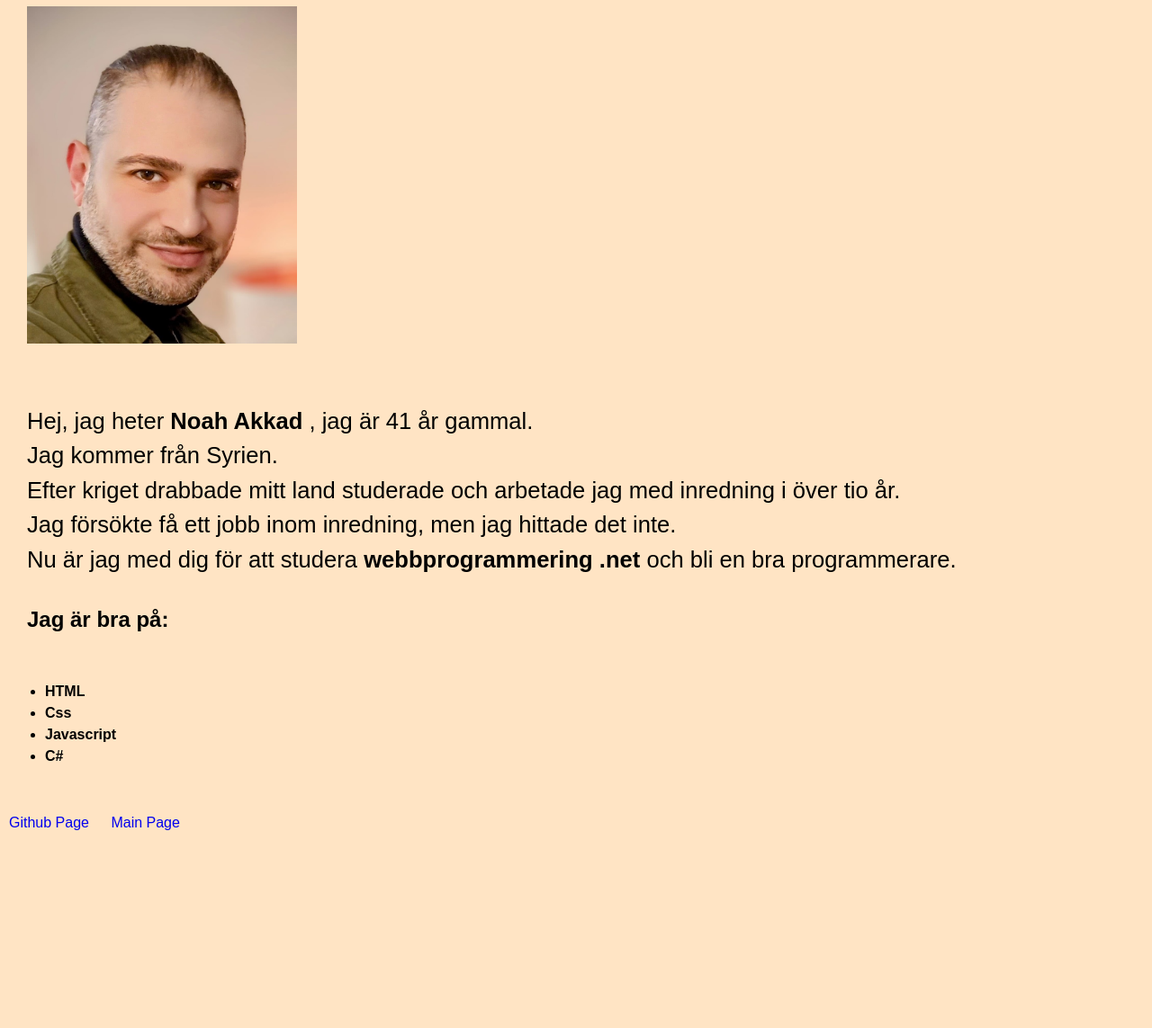
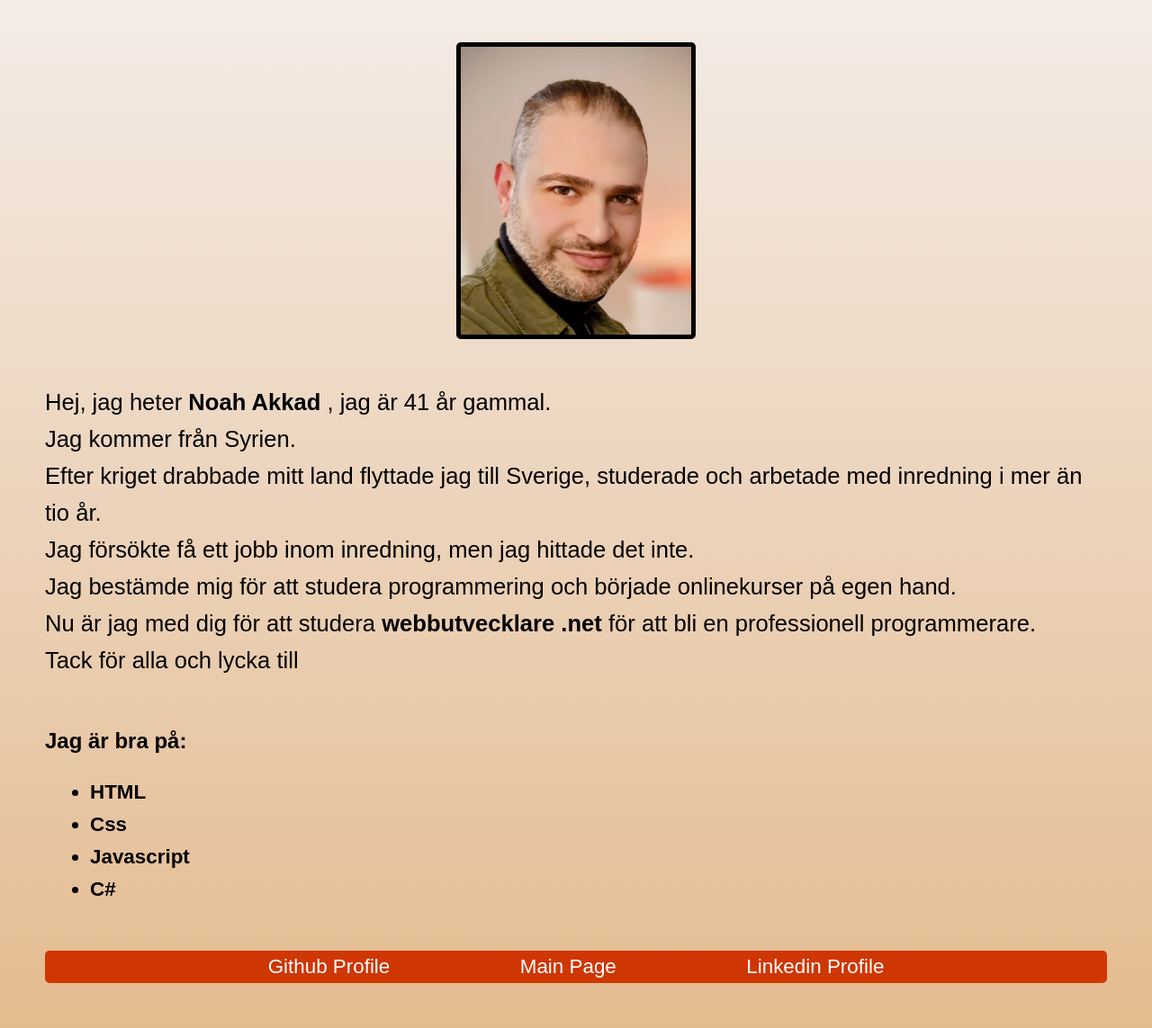
Before and after one commit to Linneakagemark/hackathon_group_4, a plain HTML site: page noah_akkad.html in a window 1280 px wide. Shown: the part 155-1298 px from the top of the page at 90% size. Before the commit the page ends 1082 px from the top, so only its background shows below. Drawn offline with Linux system fonts and the light colour scheme.

Commit message:
My Page Noah

```diff
--- a/Css_noah.css
+++ b/Css_noah.css
@@ -2,31 +2,67 @@
   font-family: Arial, Helvetica, sans-serif;
   margin: 0px;
   padding: 0px;
-  background-color:bisque;
-  line-height: 150%;
+  line-height: 160%;
+}
+body{
+  background-image: linear-gradient(rgb(246, 242, 242),rgb(228, 187, 143));
 }
 h1{
     text-align: center;
-    margin: 30px;
-    font-size: 3em;
+    margin: 50px;
+    font-size: 4em;
+    text-shadow: 2px 2px #cac8c8;
 }
 h2{
-
-  margin: 30px;
+  margin-left: 50px;
   font-weight: 400;
 }
 img{
-  margin: 30px;
+  display: block;
+  margin-left: auto;
+  margin-right: auto;
+  width: 20%;
+  border: 5px solid black;
+  border-radius: 5px;
+  -webkit-border-radius: 5px;
+  -moz-border-radius: 5px;
+  -ms-border-radius: 5px;
+  -o-border-radius: 5px;
+  transition: transform .2s;
 }
 p{
-  margin: 30px;
+  margin: 50px;
   font-size: 1.6em;
 }
 ul{
-  margin: 50px;
+  margin: 20px 20px 20px 100px;
   font-weight: bold;
+  font-size: 1.4em;
 }
 a{
-  margin: 10px;
+  margin: 50px;
+  padding: 20px;
   text-decoration: none;
+  font-size: 1.4em;
+  color: rgb(255, 255, 255);
 }
+footer{
+  text-align: center;
+  margin: 50px;
+  background-color: rgb(206, 54, 3);
+  border-radius: 5px;
+  -webkit-border-radius: 5px;
+  -moz-border-radius: 5px;
+  -ms-border-radius: 5px;
+  -o-border-radius: 5px;
+}
+a:hover{
+  color: blue;
+}
+img:hover{
+  transform: scale(1.2);
+  -webkit-transform: scale(1.2);
+  -moz-transform: scale(1.2);
+  -ms-transform: scale(1.2);
+  -o-transform: scale(1.2);
+}
--- a/noah_akkad.html
+++ b/noah_akkad.html
@@ -9,8 +9,8 @@
 <body>
     <div>
         <h1>Noah Akkad</h1>
-        <img src="04DF0C8F-DB2E-4E58-A6E9-1514C1A33BBF_1_105_c.jpeg" alt="my photo" width="300">
-        <p>Hej, jag heter <strong>Noah Akkad</strong> , jag är 41 år gammal. <br> Jag kommer från Syrien. <br> Efter kriget drabbade mitt land studerade och arbetade jag med inredning i över tio år. <br> Jag försökte få ett jobb inom inredning, men jag hittade det inte. <br> Nu är jag med dig för att studera <strong>webbprogrammering .net</strong>  och bli en bra programmerare.</p>
+        <img src="04DF0C8F-DB2E-4E58-A6E9-1514C1A33BBF_1_105_c.jpeg" alt="noah photo" width="300">
+        <p>Hej, jag heter <strong>Noah Akkad</strong> , jag är 41 år gammal. <br> Jag kommer från Syrien. <br> Efter kriget drabbade mitt land flyttade jag till Sverige, studerade och arbetade med inredning i mer än tio år. <br> Jag försökte få ett jobb inom inredning, men jag hittade det inte. <br> Jag bestämde mig för att studera programmering och började onlinekurser på egen hand.<br> Nu är jag med dig för att studera <strong>webbutvecklare .net</strong>  för att bli en professionell programmerare. <br>Tack för alla och lycka till </p>
         <h2><strong>Jag är bra på:</strong></h2>
         <ul>
             <li>HTML</li>
@@ -18,10 +18,12 @@
             <li>Javascript</li>
             <li>C#</li>
         </ul>
-        <a href="https://github.com/NoahAkkad" alt="Github Page" target="_blank">Github Page</a>
-
+    </div>
+    <footer>
+        <a href="https://github.com/NoahAkkad" alt="Github Page" target="_blank">Github Profile</a>
         <a href="index.html">Main Page</a>
-    </div>
+        <a href="https://www.linkedin.com/in/noah-akkad-768013221/" alt="linkedin page" target="_blank">Linkedin Profile</a>
+    </footer>
 
 </body>
 </html>
```
